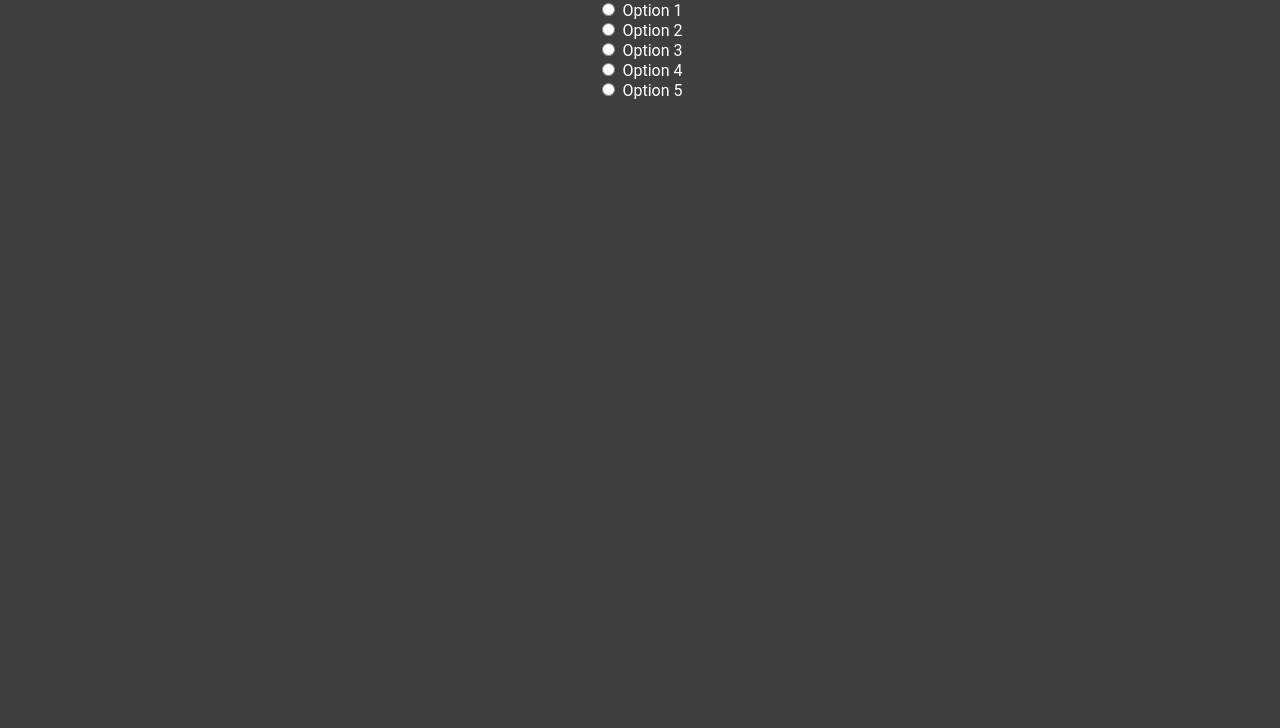
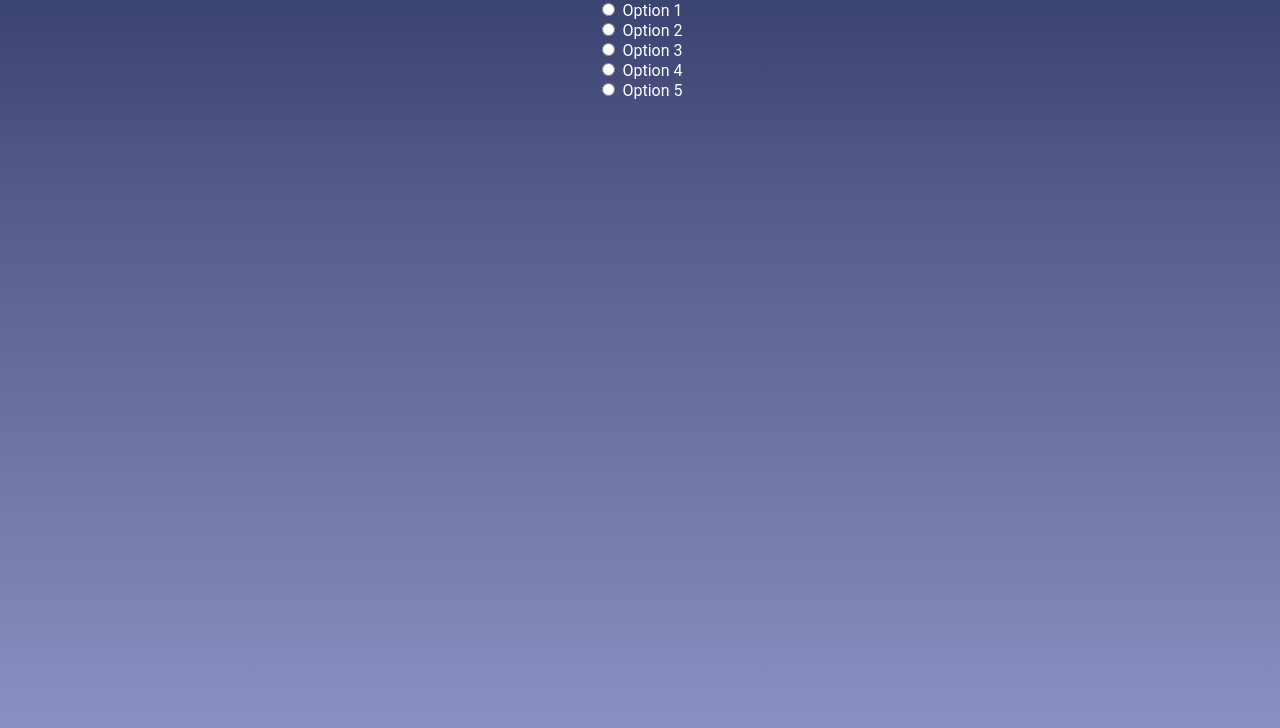
Before and after one commit to oravagamer/dotaznik, a Svelte app: page / in a window 1280 px wide. Shown: the top 728 px of the page. Built offline with nearby package versions, Linux system fonts and the light colour scheme.

Commit message:
Add gradient

```diff
--- a/src/App.svelte
+++ b/src/App.svelte
@@ -13,4 +13,14 @@
     min-height: inherit;
     flex-direction: column;
   }
+  :global(body) {
+    background: linear-gradient(
+      to bottom,
+      #3b4371,
+      #575b89,
+      #6a6f9e,
+      #7d84b4,
+      #9198ca
+    );
+  }
 </style>
```
